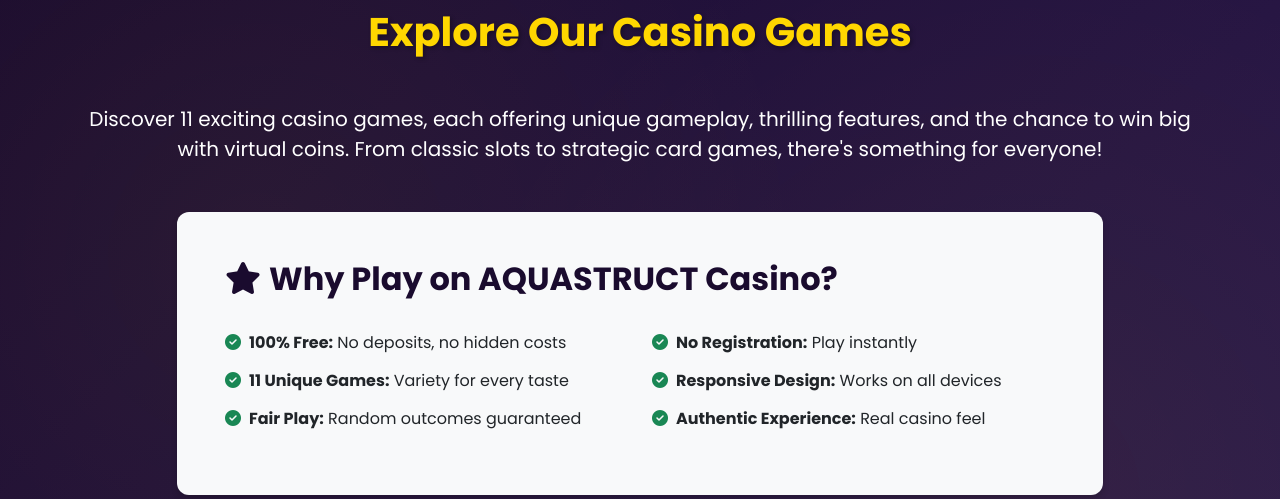
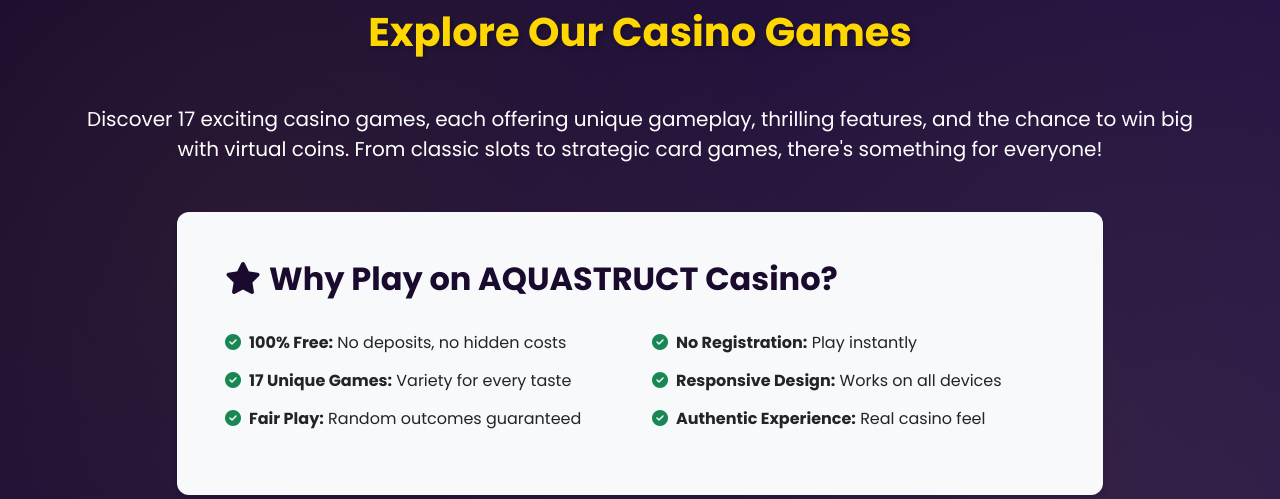
Before and after one commit to ashwin24121995/newaqua, a PHP site: page /games.php in a window 1280 px wide. Shown: the part 144-643 px from the top of the page. Run offline with PHP 8.4, Linux system fonts and the light colour scheme.

Commit message:
Update game count from 11 to 17 in games.php

```diff
--- a/games.php
+++ b/games.php
@@ -5,7 +5,7 @@
 
 <div class="container my-5">
     <h1 class="section-heading">Explore Our Casino Games</h1>
-    <p class="lead text-center mb-5">Discover 11 exciting casino games, each offering unique gameplay, thrilling features, and the chance to win big with virtual coins. From classic slots to strategic card games, there's something for everyone!</p>
+    <p class="lead text-center mb-5">Discover 17 exciting casino games, each offering unique gameplay, thrilling features, and the chance to win big with virtual coins. From classic slots to strategic card games, there's something for everyone!</p>
 
     <div class="row">
         <div class="col-lg-10 mx-auto">
@@ -17,7 +17,7 @@
                     <div class="col-md-6">
                         <ul class="feature-list">
                             <li><i class="fas fa-check-circle text-success me-2"></i><strong>100% Free:</strong> No deposits, no hidden costs</li>
-                            <li><i class="fas fa-check-circle text-success me-2"></i><strong>11 Unique Games:</strong> Variety for every taste</li>
+                            <li><i class="fas fa-check-circle text-success me-2"></i><strong>17 Unique Games:</strong> Variety for every taste</li>
                             <li><i class="fas fa-check-circle text-success me-2"></i><strong>Fair Play:</strong> Random outcomes guaranteed</li>
                         </ul>
                     </div>
```
